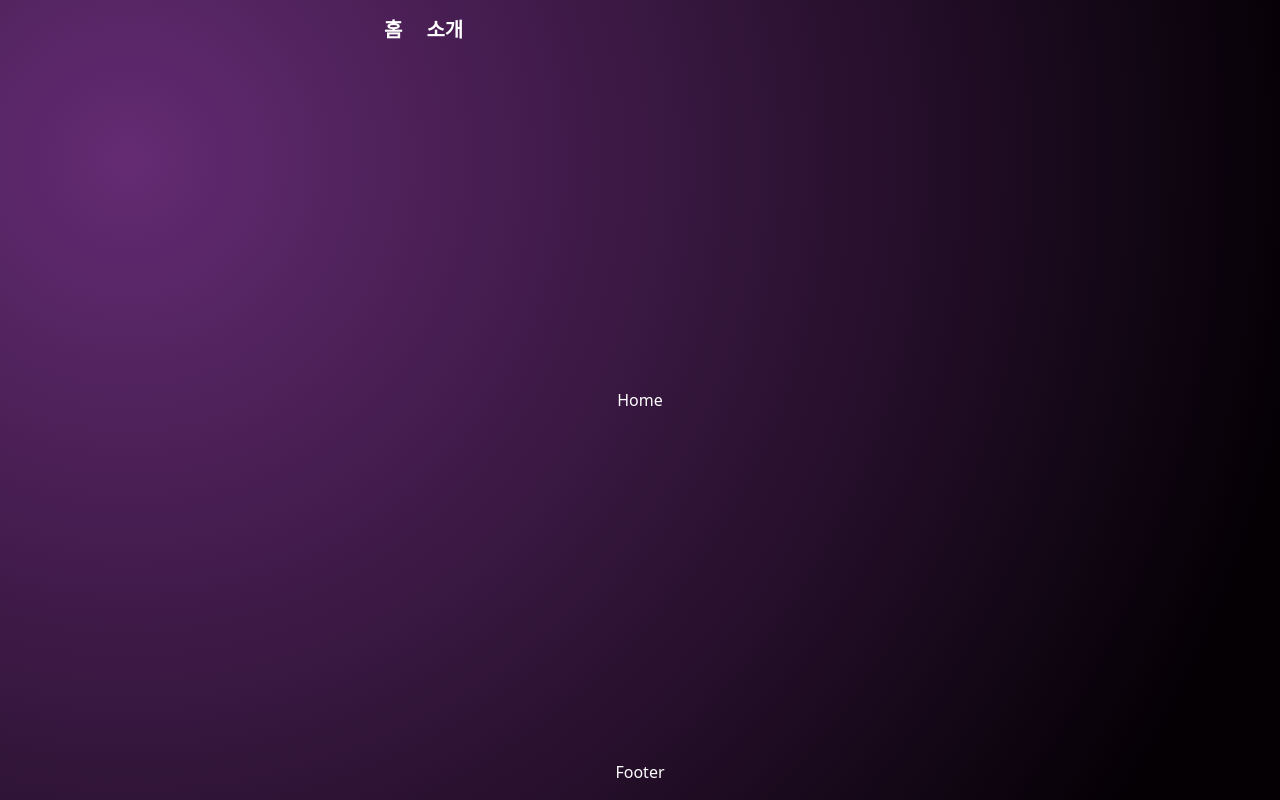
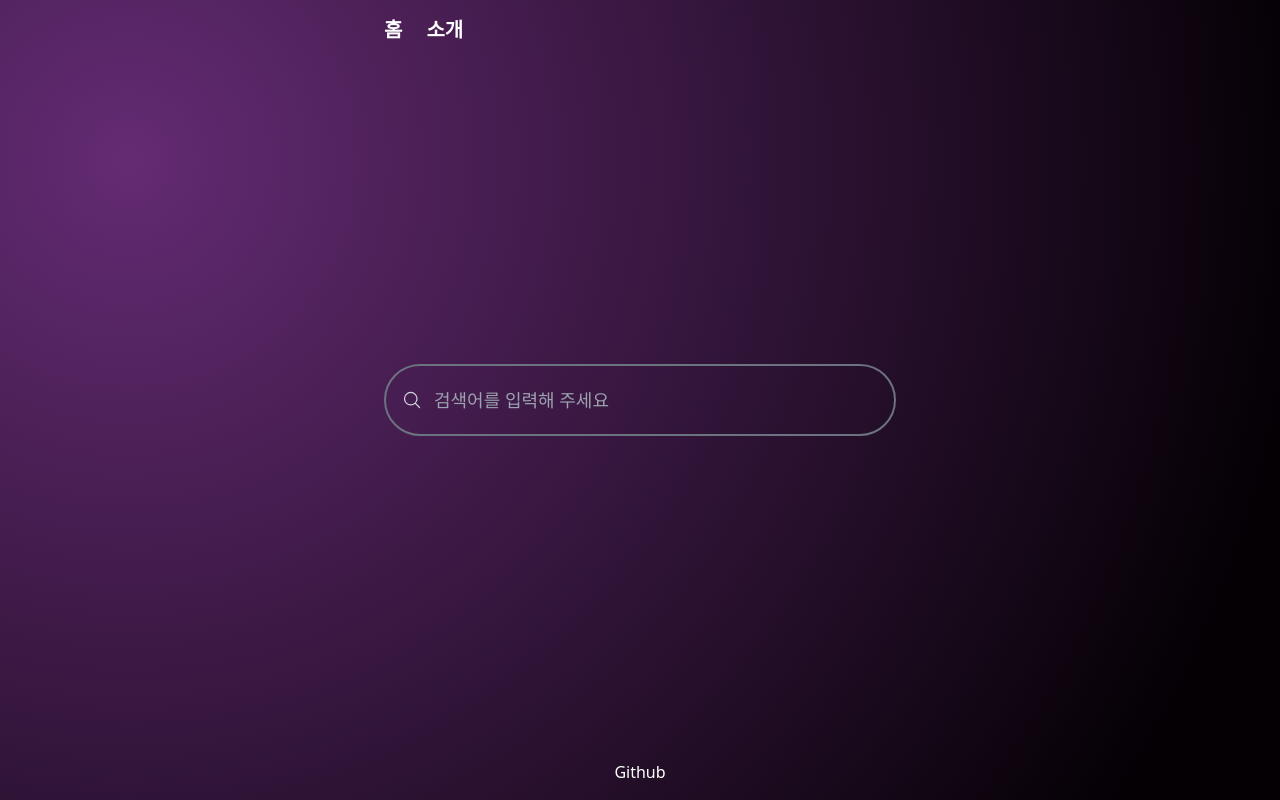
Before and after one commit to min33sky/live-searchbar, a React (Vite) app: page / in a window 1280 px wide. Built offline with nearby package versions, Linux system fonts and the light colour scheme.

Commit message:
feat: input ui

```diff
--- a/package.json
+++ b/package.json
@@ -11,6 +11,8 @@
     "preview": "vite preview"
   },
   "dependencies": {
+    "@heroicons/react": "^2.0.18",
+    "@tanstack/react-query": "^4.29.7",
     "react": "^18.2.0",
     "react-dom": "^18.2.0",
     "react-router-dom": "^6.11.2"
--- a/src/components/Footer.tsx
+++ b/src/components/Footer.tsx
@@ -2,7 +2,13 @@ export default function Footer() {
   return (
     <footer className="fixed bottom-0 left-0 w-full">
       <div className="flex w-full items-center justify-center py-4">
-        <p>Footer</p>
+        <a
+          href="https://github.com/min33sky/live-searchbar"
+          target="_blank"
+          rel="noreferrer"
+        >
+          Github
+        </a>
       </div>
     </footer>
   );
--- /dev/null
+++ b/src/components/LiveSearch.tsx
@@ -0,0 +1,40 @@
+import { MagnifyingGlassIcon, XMarkIcon } from "@heroicons/react/24/outline";
+import { useEffect, useRef, useState } from "react";
+
+export default function LiveSearch() {
+  const [input, setInput] = useState("");
+  const inputRef = useRef<HTMLInputElement>(null);
+
+  useEffect(() => {
+    inputRef.current?.focus();
+  }, []);
+
+  return (
+    <div
+      className={`relative z-50 flex w-10/12 max-w-lg items-center rounded-full border-2 border-gray-500 px-4 py-3 text-lg transition duration-300
+      ${input ? "border-transparent bg-slate-900" : "bg-transparent"}`}
+    >
+      <MagnifyingGlassIcon className={`h-5 w-5 flex-shrink-0 text-gray-300`} />
+      <input
+        ref={inputRef}
+        placeholder={"검색어를 입력해 주세요"}
+        className={`flex-1 truncate bg-transparent px-3 py-2 text-gray-300 outline-none`}
+        value={input}
+        onChange={(e) => setInput(e.target.value)}
+        onFocus={() => {
+          console.log("focus");
+        }}
+      />
+      {input && (
+        <button
+          onClick={() => {
+            setInput("");
+            inputRef.current?.focus();
+          }}
+        >
+          <XMarkIcon className={`h-5 w-5 text-gray-300`} />
+        </button>
+      )}
+    </div>
+  );
+}
--- a/src/pages/error.tsx
+++ b/src/pages/error.tsx
@@ -1,9 +1,9 @@
-import { Link } from 'react-router-dom';
+import { Link } from "react-router-dom";
 
 export default function ErrorPage() {
   return (
     <div className="flex h-screen flex-col items-center justify-center space-y-4 text-white">
-      <p className="text-lg font-bold">잘못된 접근입니다.</p>
+      <p className="text-lg font-bold">뭔가 문제가 생겼어요...</p>
       <Link
         to="/"
         className="rounded-md bg-violet-800 px-5 py-3 text-white transition hover:bg-violet-900"
--- a/src/routes/AppRouter.tsx
+++ b/src/routes/AppRouter.tsx
@@ -2,6 +2,7 @@ import { RouterProvider, createBrowserRouter } from 'react-router-dom';
 import home from '../pages/home';
 import About from '../pages/about';
 import ErrorPage from '../pages/error';
+import LiveSearch from "../components/LiveSearch.tsx";
 
 const router = createBrowserRouter([
   {
@@ -11,7 +12,7 @@ const router = createBrowserRouter([
     children: [
       {
         path: '',
-        Component: () => <div>Home</div>,
+        Component: LiveSearch,
       },
       {
         path: '/about',
```
Also changed, not shown: 1 other file (tests, documents, lock files or other folders).
